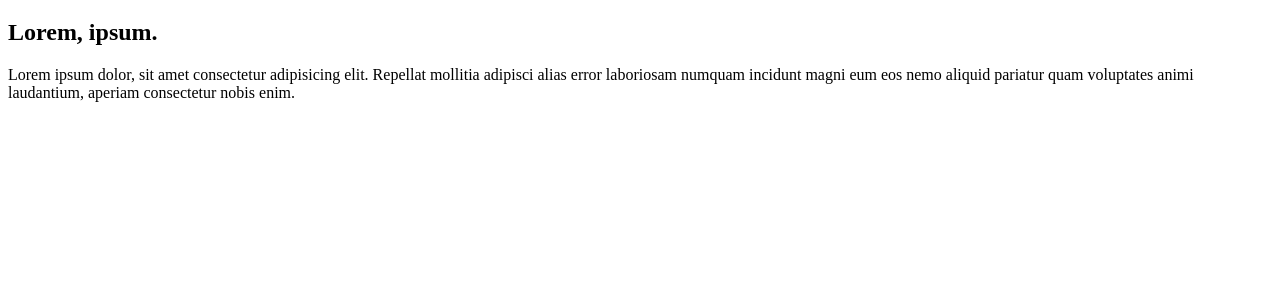
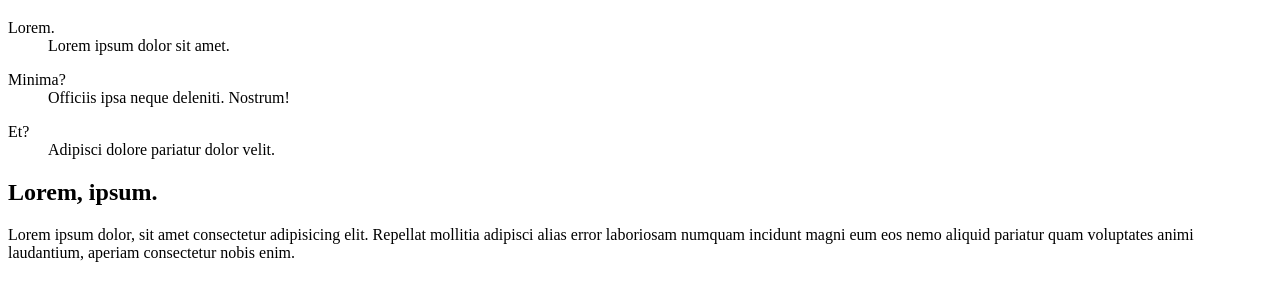
Before and after one commit to MMI-SAE-105/2022-r113-tp2-menu-alpinejs-zavicat, a website: page index.html in a window 1280 px wide. Shown: the part 90-390 px from the top of the page. Drawn offline with nearby package versions, Linux system fonts and the light colour scheme.

Commit message:
Accordéon

```diff
--- a/index.html
+++ b/index.html
@@ -1,5 +1,5 @@
 <!DOCTYPE html>
-<html lang="fr" x-data="{menuIsOpen: false}">
+<html lang="fr" x-data="{menuIsOpen: false}" :class="{noscroll:menuIsOpen," }>
 
 <head>
   <meta charset="UTF-8" />
@@ -23,6 +23,11 @@
       position: relative;
       z-index: 10;
     }
+
+    .noscroll,
+    .noscroll body {
+      overflow: hidden;
+    }
   </style>
 </head>
 
@@ -41,6 +46,18 @@
         <li><a href="#">item 3</a></li>
       </ul>
     </nav>
+    <dl>
+      <dt>Lorem.</dt>
+      <dd>Lorem ipsum dolor sit amet.</dd>
+    </dl>
+    <dl>
+      <dt>Minima?</dt>
+      <dd>Officiis ipsa neque deleniti. Nostrum!</dd>
+    </dl>
+    <dl>
+      <dt>Et?</dt>
+      <dd>Adipisci dolore pariatur dolor velit.</dd>
+    </dl>
   </header>
   <!-- h2>lorem2^p>lorem -->
   <h2>Lorem, ipsum.</h2>
```
